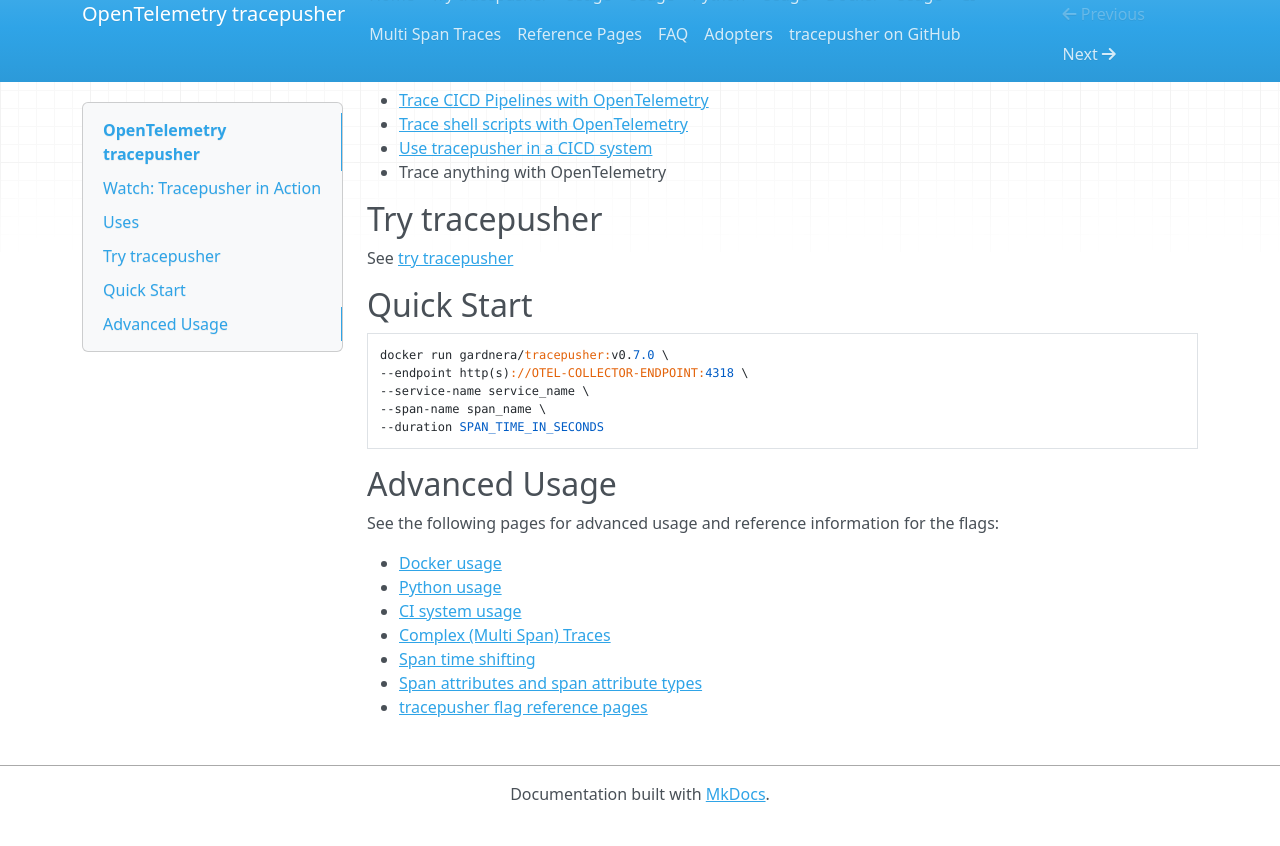
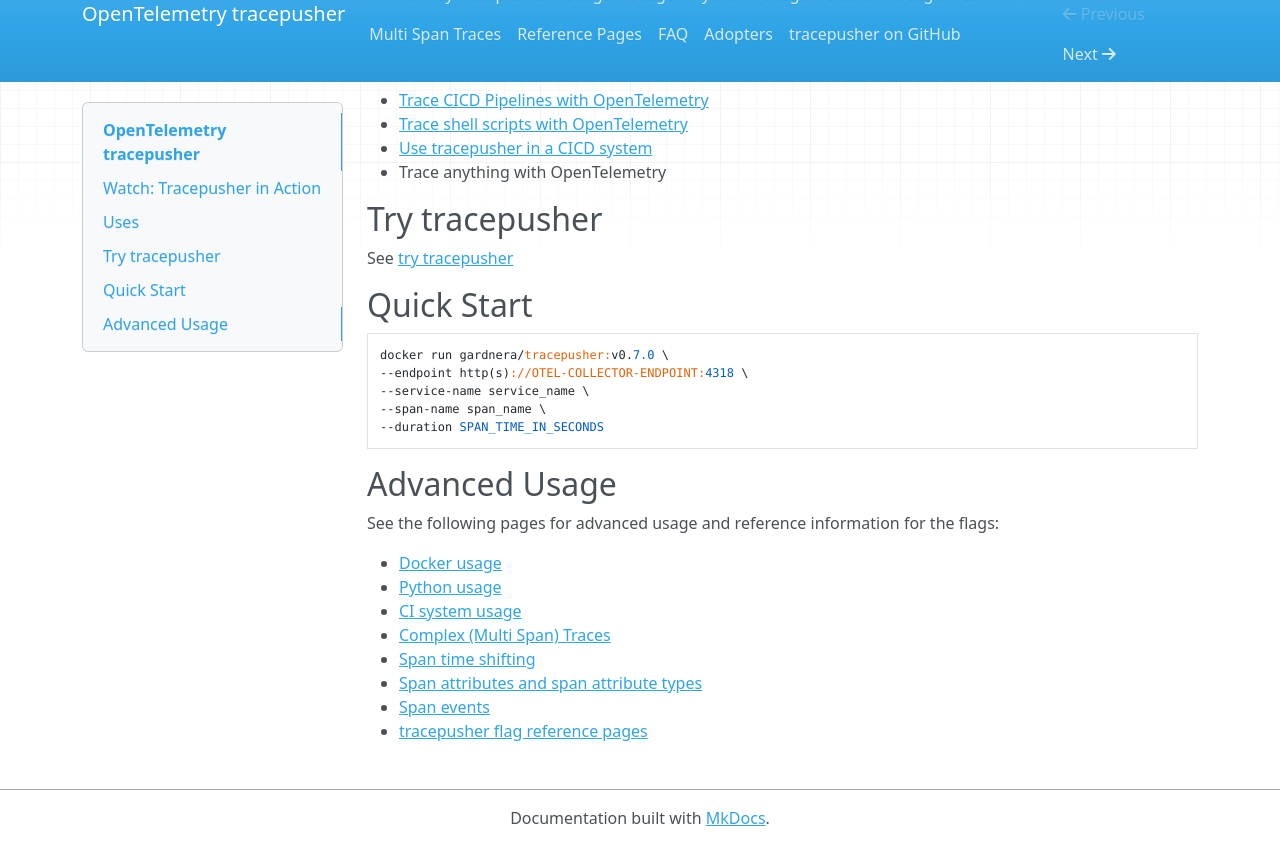
Before and after one commit to agardnerIT/tracepusher, an MkDocs documentation site: the page built from docs/index.md, in a window 1280 px wide and 900 px high, scrolled down 1371 px, cut to the strip 54-900 px from the top of the window. Built offline with MkDocs 1.6.1, drawn with Linux system fonts in a browser that asks for light colours; nearby versions of some CDN libraries; before the commit the page ends 2247 px from its top, so only the background shows below that.

Commit message:
add link to span events
Signed-off-by: Adam Gardner <26523841+agardnerIT@users.noreply.github.com>

```diff
--- a/docs/index.md
+++ b/docs/index.md
@@ -44,4 +44,5 @@
 - [Complex (Multi Span) Traces](reference/multi-span-traces.md)
 - [Span time shifting](reference/time-shifting.md)
 - [Span attributes and span attribute types](reference/span-attribute-types.md)
+- [Span events](reference/span-events.md)
 - [tracepusher flag reference pages](reference/index.md)
```
